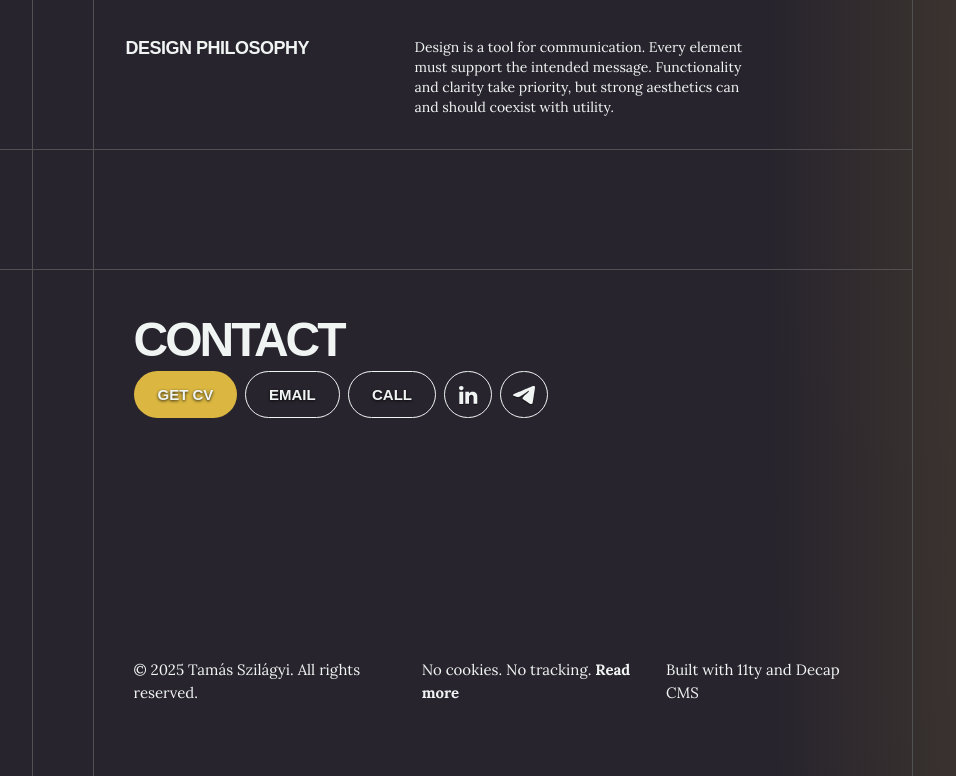
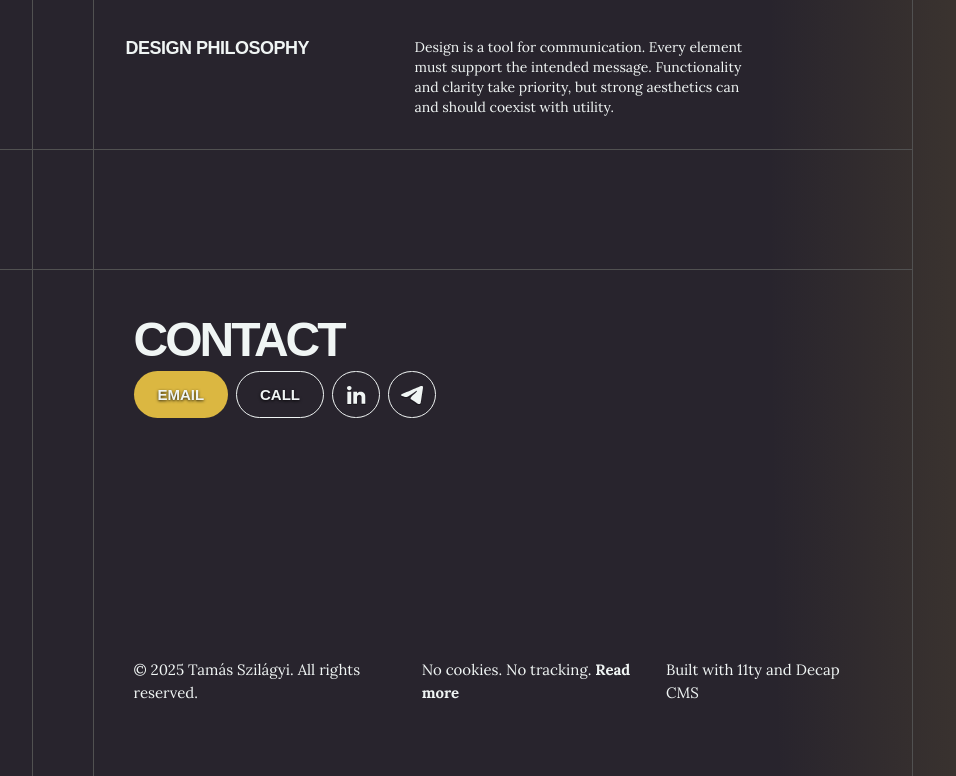
Before and after one commit to lilnoun1112/zylag, an Eleventy site: page src/portfolio/2025-03-24-WRI.md in a window 1280 px wide. Shown: the part 5457-6233 px from the top of the page, without its empty margins (78-1034 px from the left). Built offline with nearby package versions, Linux system fonts and the light colour scheme; Eleventy itself is replaced by a stand-in of ours; files that its build step writes are made by us from their sources; files whose address does not match are found by name; a web font is replaced by a local one.

Commit message:
conversion update

```diff
--- a/src/_includes/article.njk
+++ b/src/_includes/article.njk
@@ -109,8 +109,8 @@
         <div class="contact-inner" style="flex-direction: column;">
           <h2 style="display: flex; flex: 1 0 0;">contact</h2>
           <div class="label-box contact" style="justify-content: left;">
-            <a class="button-primary" href="https://zylag.netlify.app/images/tamas_szilagyi_design_CV_2025.pdf"><span class="button-label">Get CV</span></a>
-            <a class="button-secondary" href="mailto:hello@zylag.site"><span class="button-label">Email</span></a>
+            <a class="button-primary" style="display: none;" href="https://zylag.netlify.app/images/tamas_szilagyi_design_CV_2025.pdf"><span class="button-label">Get CV</span></a>
+            <a class="button-primary" href="mailto:hello@zylag.site"><span class="button-label">Email</span></a>
             <a class="button-secondary" href="tel:+36305470779"><span class="button-label">Call</span></a>
             <a class="button-secondary icon" href="https://www.linkedin.com/in/tamasszilagyi/"><img class="button-label" src="/images/linkedin.svg" alt=""></a>
             <a class="button-secondary icon" href="https://t.me/zylageth"><img class="button-label" src="/images/telegram.svg" alt=""></a>
--- a/src/index.njk
+++ b/src/index.njk
@@ -176,8 +176,8 @@
         <div class="contact-inner">
           <h2 style="display: flex; flex: 1 0 0;">contact</h2>
           <div class="label-box contact" >
-            <a class="button-primary" href="https://zylag.netlify.app/images/tamas_szilagyi_design_CV_2025.pdf"><span class="button-label">Get CV</span></a>
-            <a class="button-secondary" href="mailto:hello@zylag.site"><span class="button-label">Email</span></a>
+            <a class="button-primary" style="display: none;" href="https://zylag.netlify.app/images/tamas_szilagyi_design_CV_2025.pdf"><span class="button-label">Get CV</span></a>
+            <a class="button-primary" href="mailto:hello@zylag.site"><span class="button-label">Email</span></a>
             <a class="button-secondary" href="tel:+36305470779"><span class="button-label">Call</span></a>
             <a class="button-secondary icon" href="https://www.linkedin.com/in/tamasszilagyi/"><img class="button-label" src="/images/linkedin.svg" alt=""></a>
             <a class="button-secondary icon" href="https://t.me/zylageth"><img class="button-label" src="/images/telegram.svg" alt=""></a>
```
